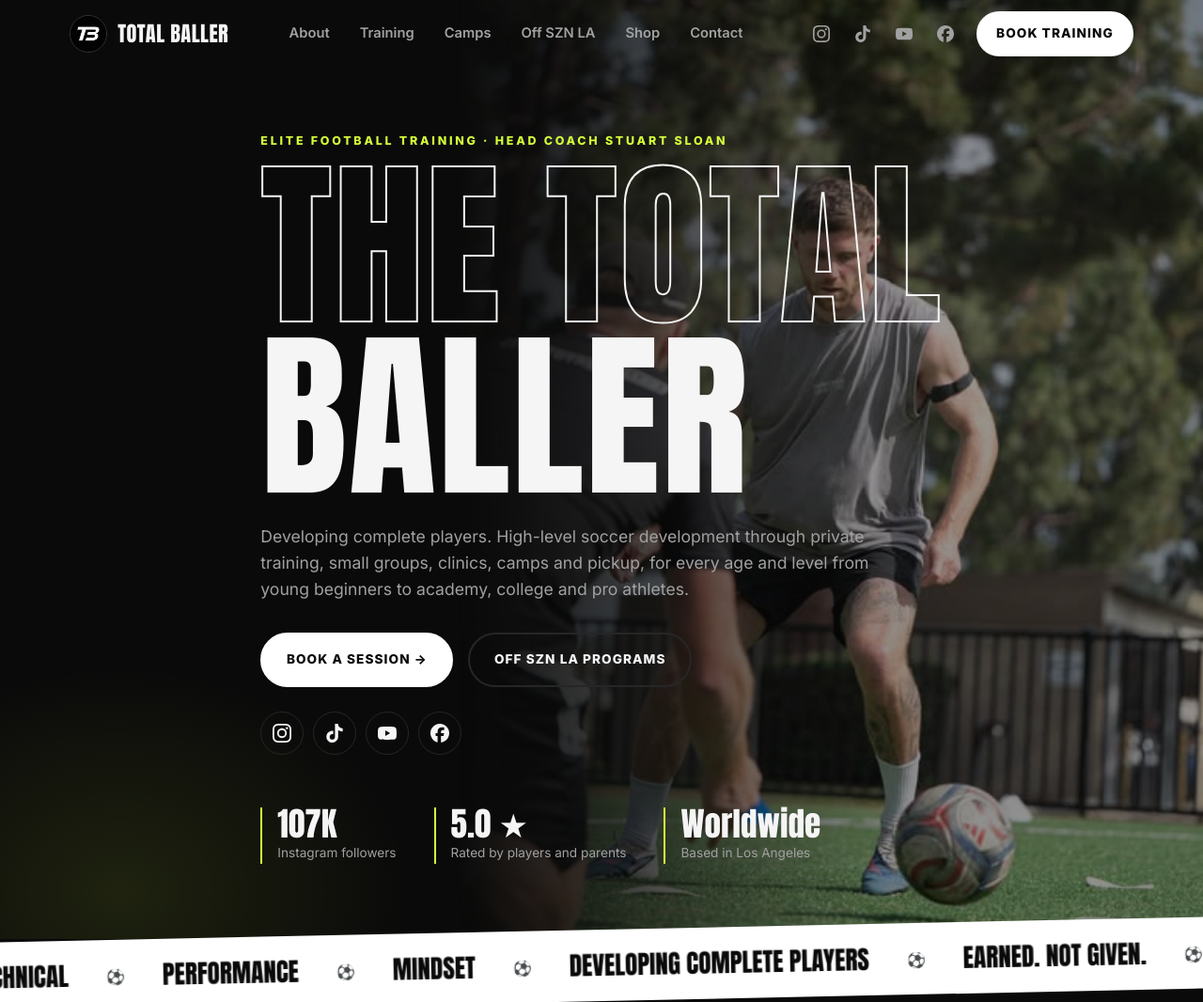
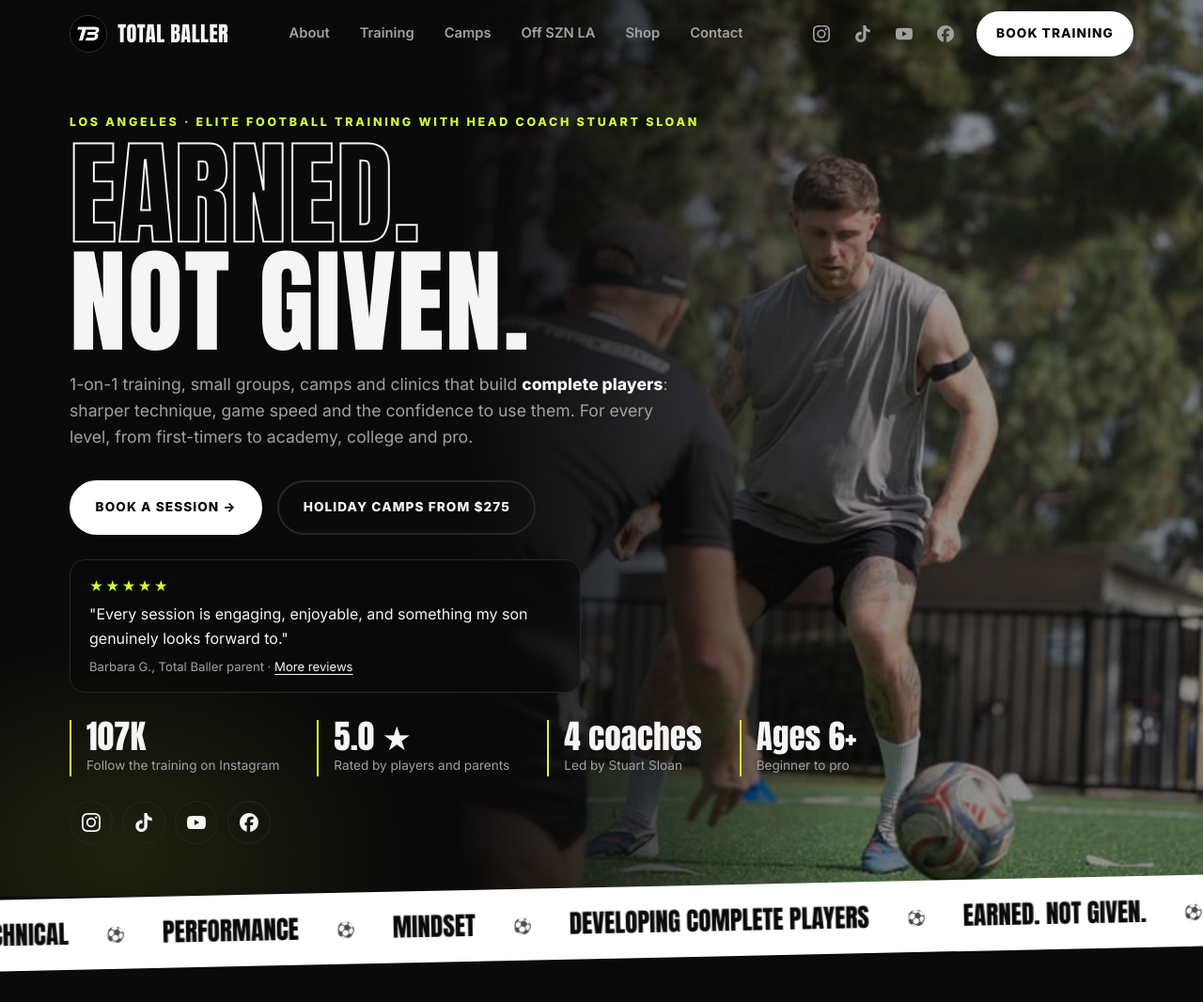
Before and after one commit to damian3dam/totalballer, a plain HTML site: page index.html in a window 1280 px wide. Shown: the top 1066 px of the page at 94% size. Drawn offline with Linux system fonts and the light colour scheme.

Commit message:
Stronger hero: headline, review, proof stats, camps CTA

```diff
--- a/index.html
+++ b/index.html
@@ -67,16 +67,24 @@
   .nav-right{display:flex;align-items:center;gap:14px}
   .menu-btn{display:none;background:none;border:0;color:var(--text);font-size:1.6rem;cursor:pointer}
 
-  .hero{position:relative;min-height:100svh;display:flex;align-items:flex-end;padding:140px 0 80px;overflow:hidden;isolation:isolate}
+  .hero{position:relative;min-height:100svh;display:flex;align-items:flex-end;padding:120px 0 56px;overflow:hidden;isolation:isolate}
   .hero::before{content:"";position:absolute;inset:0;z-index:-2;
     background:radial-gradient(55% 60% at 80% 35%, rgba(255,255,255,.10), transparent 60%),
                radial-gradient(40% 40% at 10% 95%, rgba(212,255,58,.10), transparent 60%), var(--bg)}
   .hero-bg{position:absolute;right:0;top:0;height:100%;width:62%;object-fit:cover;z-index:-1;opacity:.55;-webkit-mask-image:linear-gradient(to right,transparent 0%,#000 55%);mask-image:linear-gradient(to right,transparent 0%,#000 55%)}
   .pitch{display:none;position:absolute;right:-8vw;top:50%;transform:translateY(-50%);width:min(820px,85vw);z-index:-1;opacity:.35}
-  .hero h1{font-size:clamp(4.2rem,15vw,12.5rem);margin:.6rem 0 1.4rem}
+  .hero .wrap{width:100%}
+  .hero h1{font-size:clamp(3.4rem,10vw,7.6rem);margin:.5rem 0 1rem}
+  .hero .lead{max-width:40rem}
+  .hero .lead strong{color:var(--text)}
+  .hero-proof{margin:1.6rem 0 0;max-width:34rem;padding:16px 20px;border:1px solid var(--line);border-radius:16px;background:rgba(10,10,10,.55);backdrop-filter:blur(6px)}
+  .hero-proof .stars{color:var(--pop);letter-spacing:.15em;font-size:.9rem}
+  .hero-proof blockquote{margin:.4rem 0;font-size:1rem}
+  .hero-proof figcaption{color:var(--muted);font-size:.82rem}
+  .hero-proof a{color:var(--text);text-decoration:underline;text-underline-offset:3px}
   .hero h1 .outline{color:transparent;-webkit-text-stroke:2px var(--text)}
   .hero-cta{display:flex;flex-wrap:wrap;gap:1rem;margin-top:2rem}
-  .hero-meta{display:flex;gap:2.5rem;margin-top:3.5rem;flex-wrap:wrap}
+  .hero-meta{display:flex;gap:2.5rem;margin:1.8rem 0 1.4rem;flex-wrap:wrap}
   .hero-meta div{border-left:2px solid var(--pop);padding-left:1rem}
   .hero-meta strong{display:block;font-family:var(--display);font-size:2.2rem;font-weight:400;line-height:1}
   .hero-meta span{color:var(--muted);font-size:.85rem}
@@ -251,19 +259,25 @@
       <rect x="562" y="160" width="28" height="80" stroke-opacity=".3"/>
     </svg>
     <div class="wrap">
-      <p class="eyebrow">Elite football training · Head Coach Stuart Sloan</p>
-      <h1><span class="outline">The Total</span><br>Baller</h1>
-      <p class="lead">Developing complete players. High-level soccer development through private training, small groups, clinics, camps and pickup, for every age and level from young beginners to academy, college and pro athletes.</p>
+      <p class="eyebrow">Los Angeles · Elite football training with Head Coach Stuart Sloan</p>
+      <h1><span class="outline">Earned.</span><br>Not given.</h1>
+      <p class="lead">1-on-1 training, small groups, camps and clinics that build <strong>complete players</strong>: sharper technique, game speed and the confidence to use them. For every level, from first-timers to academy, college and pro.</p>
       <div class="hero-cta">
         <a href="https://tenpo.com/o/the-total-baller" class="btn btn-primary" target="_blank" rel="noopener">Book a session →</a>
-        <a href="#offszn" class="btn btn-ghost">Off SZN LA programs</a>
+        <a href="#camps" class="btn btn-ghost">Holiday camps from $275</a>
+      </div>
+      <figure class="hero-proof">
+        <div class="stars" aria-label="5 out of 5 stars">★★★★★</div>
+        <blockquote>"Every session is engaging, enjoyable, and something my son genuinely looks forward to."</blockquote>
+        <figcaption>Barbara G., Total Baller parent · <a href="#reviews">More reviews</a></figcaption>
+      </figure>
+      <div class="hero-meta">
+        <div><strong>107K</strong><span>Follow the training on Instagram</span></div>
+        <div><strong>5.0 ★</strong><span>Rated by players and parents</span></div>
+        <div><strong>4 coaches</strong><span>Led by Stuart Sloan</span></div>
+        <div><strong>Ages 6+</strong><span>Beginner to pro</span></div>
       </div>
       <div class="socials socials-lg"><a href="https://www.instagram.com/totalballertraining" target="_blank" rel="noopener" aria-label="Instagram" class="si si-instagram"><svg><use href="#i-instagram"/></svg></a><a href="https://www.tiktok.com/@totalballertraining" target="_blank" rel="noopener" aria-label="TikTok" class="si si-tiktok"><svg><use href="#i-tiktok"/></svg></a><a href="https://www.youtube.com/@totalballertraining" target="_blank" rel="noopener" aria-label="YouTube" class="si si-youtube"><svg><use href="#i-youtube"/></svg></a><a href="https://www.facebook.com/thetotalballer" target="_blank" rel="noopener" aria-label="Facebook" class="si si-facebook"><svg><use href="#i-facebook"/></svg></a></div>
-      <div class="hero-meta">
-        <div><strong>107K</strong><span>Instagram followers</span></div>
-        <div><strong>5.0 ★</strong><span>Rated by players and parents</span></div>
-        <div><strong>Worldwide</strong><span>Based in Los Angeles</span></div>
-      </div>
     </div>
   </section>
 
```
